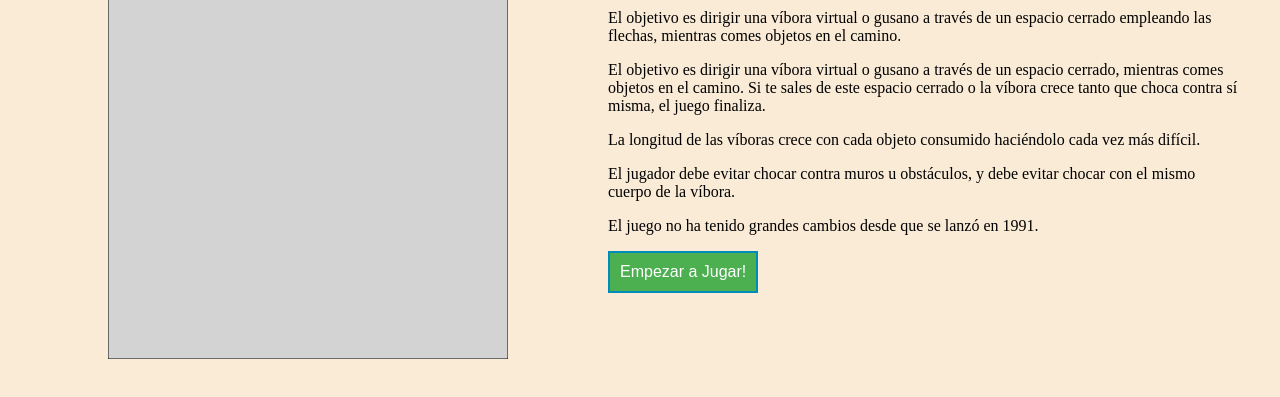
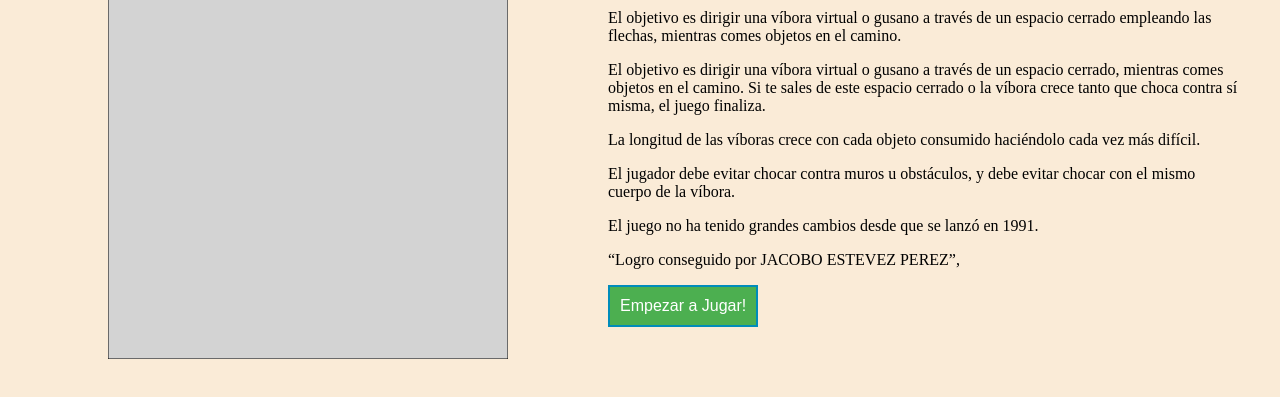
Before and after one commit to xacoep/VSCode-Git, a plain HTML site: page index.html in a window 1280 px wide. Shown: the part 93-490 px from the top of the page. Drawn offline with Linux system fonts and the light colour scheme.

Commit message:
Update index.html

```diff
--- a/index.html
+++ b/index.html
@@ -20,6 +20,7 @@
           <p>La longitud de las víboras crece con cada objeto consumido haciéndolo cada vez más difícil. </p>
           <p>El jugador debe evitar chocar contra muros u obstáculos, y debe evitar chocar con el mismo cuerpo de la víbora. </p>
           <p>El juego no ha tenido grandes cambios desde que se lanzó en 1991. </p>
+          <p>“Logro conseguido por JACOBO ESTEVEZ PEREZ”,</p>
           <button type="button" id="btn-iniciar">Empezar a Jugar!</button>
           <script  type="text/javascript"  src="recursos/scripts/nibble.js"></script>
         </section>
```
